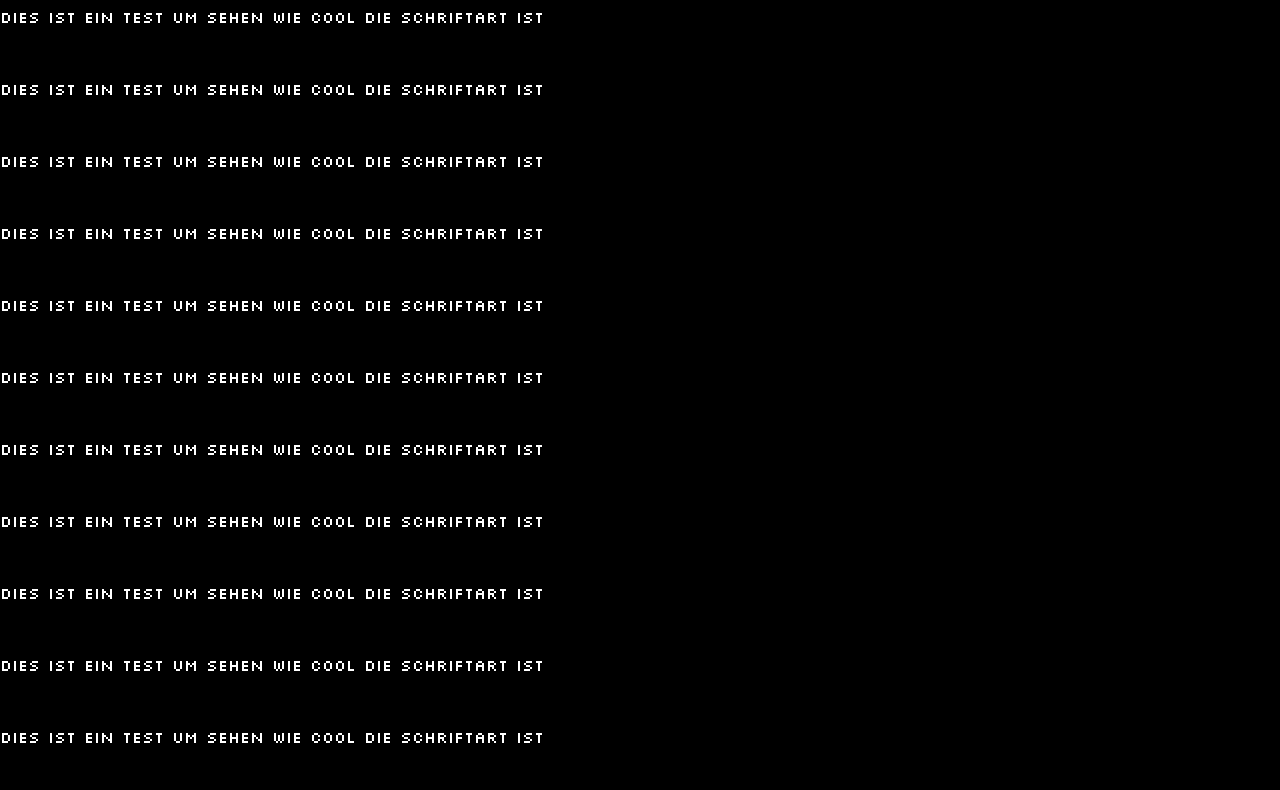
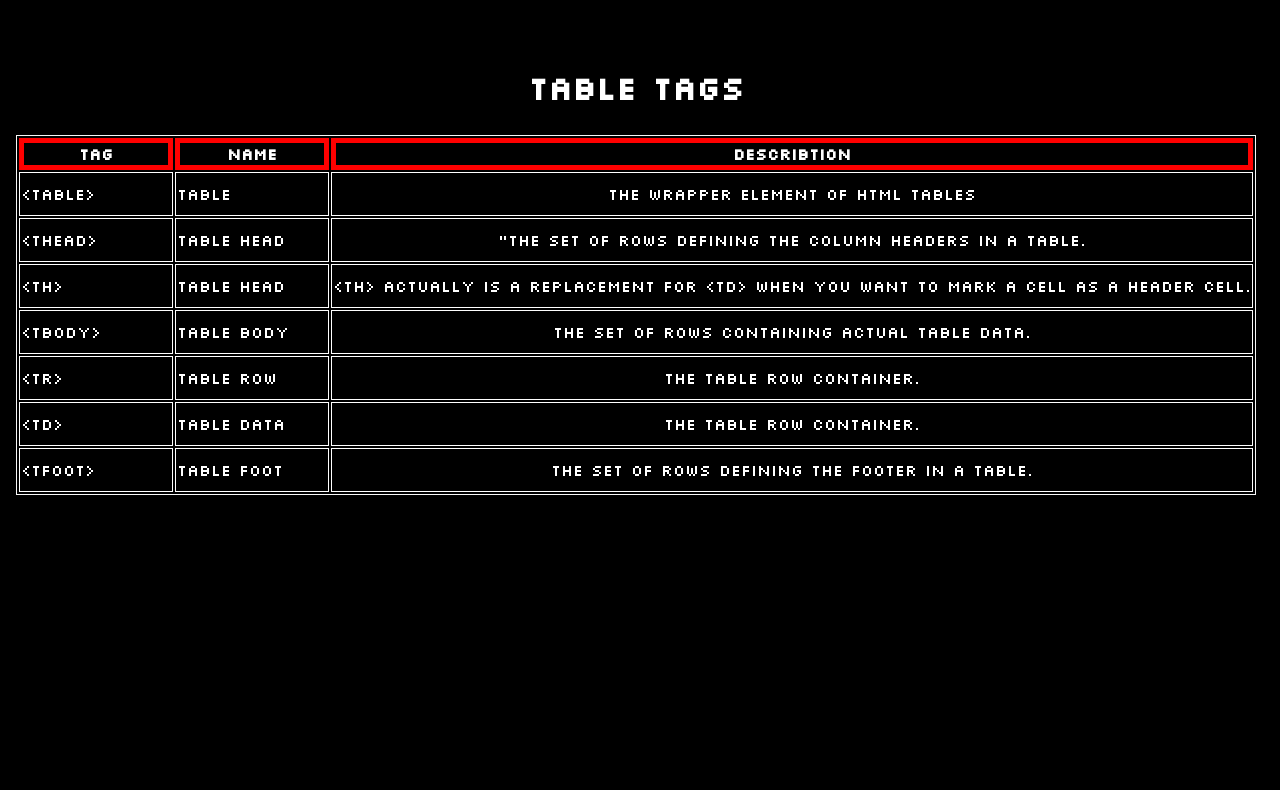
Before and after one commit to newbee87/codecademy_proj_2_cheatsheet, a plain HTML site: page index.html in a window 1280 px wide. Shown: the part 721-1511 px from the top of the page. After the commit the page ends 1224 px from the top, so only its background shows below. Drawn offline with Linux system fonts and the light colour scheme.

Commit message:
table_table_finish

```diff
--- a/index.html
+++ b/index.html
@@ -15,31 +15,67 @@
     <header>
     <nav>
         <ul>
-            <li class="html"><a href="">HTML</a> </li>
+            <li class="html"><a href="#html">HTML</a> </li>
             <li class="css"><a href="">CSS</a> </li>
             <li class="about"><a href="">about</a> </li>
         </ul>
     </nav>
 </header>
+
+
     <p class="home">Welcome to my front End coding cheat sheet! <br><br>
         <br>Here you will find information about the things I struggled with the most.
     </p><br>
 
-    <p>Erste Zeile</p><br>
-    <p>Dies ist ein Test um sehen wie cool die Schriftart ist</p><br>
-    <p>Dies ist ein Test um sehen wie cool die Schriftart ist</p><br>
-    <p>Dies ist ein Test um sehen wie cool die Schriftart ist</p><br>
-    <p>Dies ist ein Test um sehen wie cool die Schriftart ist</p><br>
-    <p>Dies ist ein Test um sehen wie cool die Schriftart ist</p><br>
-    <p>Dies ist ein Test um sehen wie cool die Schriftart ist</p><br>
-    <p>Dies ist ein Test um sehen wie cool die Schriftart ist</p><br>
-    <p>Dies ist ein Test um sehen wie cool die Schriftart ist</p><br>
-    <p>Dies ist ein Test um sehen wie cool die Schriftart ist</p><br>
-    <p>Dies ist ein Test um sehen wie cool die Schriftart ist</p><br>
-    <p>Dies ist ein Test um sehen wie cool die Schriftart ist</p><br>
-    <p>Dies ist ein Test um sehen wie cool die Schriftart ist</p><br>
-    <p>Dies ist ein Test um sehen wie cool die Schriftart ist</p><br>
-    <p>Dies ist ein Test um sehen wie cool die Schriftart ist</p><br>
-
-</body>
+    <section>
+        <h1 class="htmlheadline" id="html"> HTML </h1>
+        <h2 class="tableheadlines">Table Tags</h2>
+        <table class="firsttable">
+         <thead>
+           <tr>
+              <th>Tag</th>
+              <th>Name</th>
+              <th>Describtion</th>
+           </tr>
+        </thead>
+        <tbody>
+           <tr>
+              <td class="c1"> &lt;table&gt;  </td>
+              <td class="c2">table</td>
+              <td class="c3">The wrapper element of html tables</td>
+           </tr>
+          <tr>
+            <td class="c1"> &lt;thead&gt;  </td>
+            <td class="c2"> table head </td>
+            <td class="c3"> "The set of rows defining the column headers in a table. </td>
+          </tr>
+          <tr>
+            <td class="c1"> &lt;th&gt;  </td>
+            <td class="c2"> table head  </td>
+            <td class="c3">&lt;th&gt; actually is a replacement for &lt;td&gt; when you want to mark a cell as a header cell. </td>
+          </tr>
+          <tr>
+            <td class="c1"> &lt;tbody&gt;  </td>
+            <td class="c2"> table body  </td>
+            <td class="c3"> The set of rows containing actual table data. </td>
+          </tr>
+          <tr>
+            <td class="c1"> &lt;tr&gt;  </td>
+            <td class="c2"> table row  </td>
+            <td class="c3"> The table row container. </td>
+          </tr>
+          <tr>
+            <td class="c1"> &lt;td&gt;  </td>
+            <td class="c2"> table data  </td>
+            <td class="c3"> The table row container. </td>
+          </tr>
+          <tr>
+            <td class="c1"> &lt;tfoot&gt;  </td>
+            <td class="c2"> table foot  </td>
+            <td class="c3"> The set of rows defining the footer in a table. </td>
+          </tr>
+        </tbody>
+        </table>
+      </section>
+ </body>
 </html>
--- a/styles/styles.css
+++ b/styles/styles.css
@@ -48,3 +48,49 @@ nav li {
     padding: 90px;
     background-image: url("./pics/869.jpg");
 }
+.htmlheadline {
+    padding-top: 70px;
+    text-align: center;
+    font-size: 100px;
+  }
+
+.tableheadlines {
+    text-align: center;
+    font-size: xx-large;
+  }
+
+.firsttable td {
+
+
+    height: 40px;
+    border: solid 1px white;
+
+
+}
+
+
+table {
+    margin-left: auto;
+    margin-right: auto;
+    border: solid 1px rgb(247, 247, 247);
+
+
+}
+table th{
+    border: solid 5px rgb(255, 0, 0);
+
+
+}
+
+
+
+.c1 {
+
+    width: 150px;
+}
+.c2 {
+    width: 150px;
+}
+.c3 {
+    text-align: center;
+}
```
